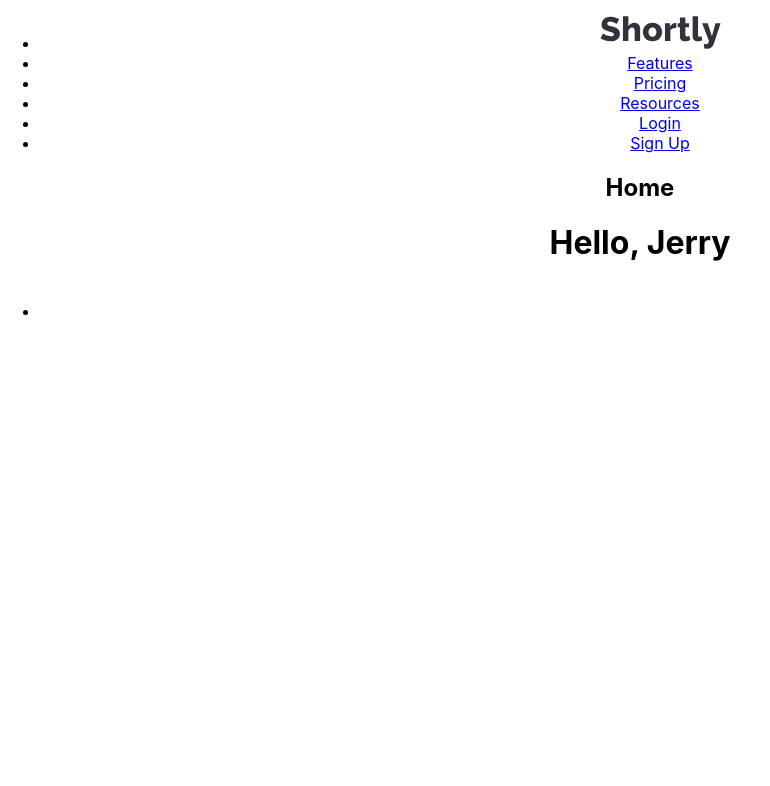
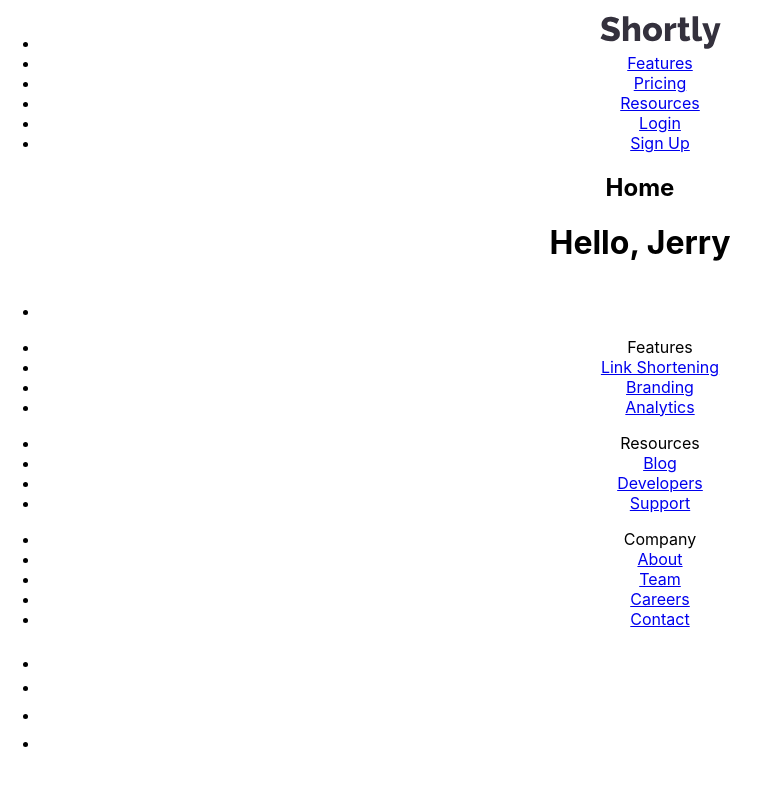
Before and after one commit to erferguson/url-shorty, a React (Create React App) app in the folder shorty-app/: page / in a window 1280 px wide. Shown: the top 786 px of the page, without its empty margins (0-770 px from the left). Built offline with nearby package versions, Linux system fonts and the light colour scheme.

Commit message:
footer > social structure and logos added

```diff
--- /dev/null
+++ b/shorty-app/src/Assets/social.js
@@ -0,0 +1,24 @@
+import React from 'react'
+
+import fbook from '../images/icon-facebook.svg'
+import twit from '../images/icon-twitter.svg'
+import pin from '../images/icon-pinterest.svg'
+import insta from '../images/icon-instagram.svg'
+
+function Fbook(){
+    return <img src={fbook} alt="Facebook logo" />
+}
+
+function Twit(){
+    return <img src={twit} alt="Twitter logo" />
+}
+
+function Pin(){
+    return <img src={pin} alt="Pinterst logo" />
+}
+
+function Insta(){
+    return <img src={insta} alt="Instagram logo" />
+}
+
+export { Fbook, Twit, Pin, Insta }
--- a/shorty-app/src/components/Footer/Footer.js
+++ b/shorty-app/src/components/Footer/Footer.js
@@ -3,7 +3,7 @@ import { BrowserRouter as Router, Switch, Route, Link } from "react-router-dom"
 
 import "../../App.css"
 import Logo from "../../Assets/footer-logo"
-// import { Fbook, Twitter, Instagram, Pinterest } from "../social"
+import { Fbook, Twit, Pin, Insta } from '../../Assets/social'
 
 function Footer(){
     return (
@@ -15,6 +15,65 @@ function Footer(){
                             <Link to="/"><Logo/></Link>
                         </li>
                     </ul>
+                    <ul>
+                        <li>
+                            Features
+                        </li>
+                        <li>
+                            <Link to="/short">Link Shortening</Link>
+                        </li>
+                        <li>
+                            <Link to="/branding">Branding</Link>
+                        </li>
+                        <li>
+                            <Link to="/analytics">Analytics</Link>
+                        </li>
+                    </ul>
+                    <ul>
+                        <li>
+                            Resources
+                        </li>
+                        <li>
+                            <Link to="/blog">Blog</Link>
+                        </li>
+                        <li>
+                            <Link to="/developers">Developers</Link>
+                        </li>
+                        <li>
+                            <Link to="/support">Support</Link>
+                        </li>
+                    </ul>
+                    <ul>
+                        <li>
+                            Company
+                        </li>
+                        <li>
+                            <Link to="/about">About</Link>
+                        </li>
+                        <li>
+                            <Link to="/team">Team</Link>
+                        </li>
+                        <li>
+                            <Link to="/careers">Careers</Link>
+                        </li>
+                        <li>
+                            <Link to="/contact">Contact</Link>
+                        </li>
+                    </ul>
+                    <ul>
+                        <li>
+                            <a href to="www.facebook.com"><Fbook/></a>
+                        </li>
+                        <li>
+                            <a href to="www.twitter.com"><Twit/></a>
+                        </li>
+                        <li>
+                            <a href to="www.pinterest.com"><Pin/></a>
+                        </li>
+                        <li>
+                            <a href to="www.instagram"><Insta/></a>
+                        </li>
+                    </ul>
                 </nav>
             </div>
         </Router>
```
